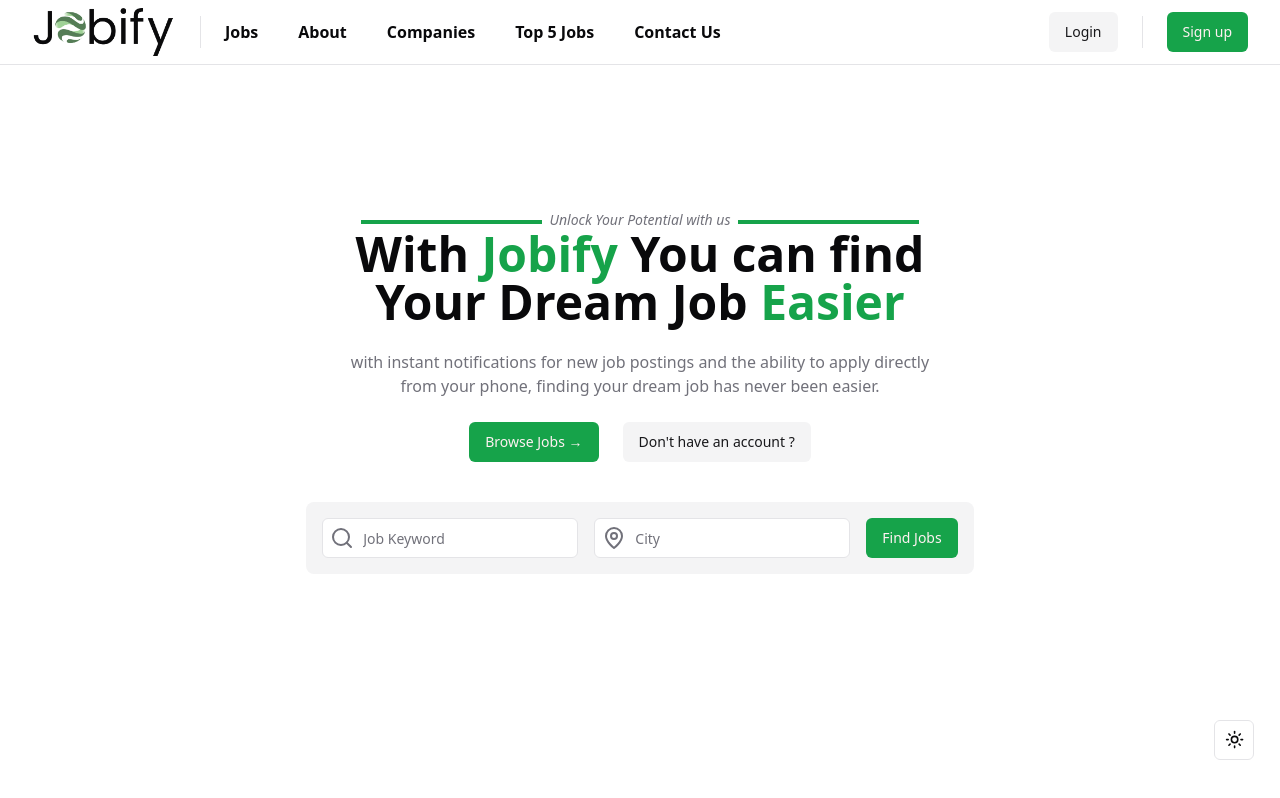
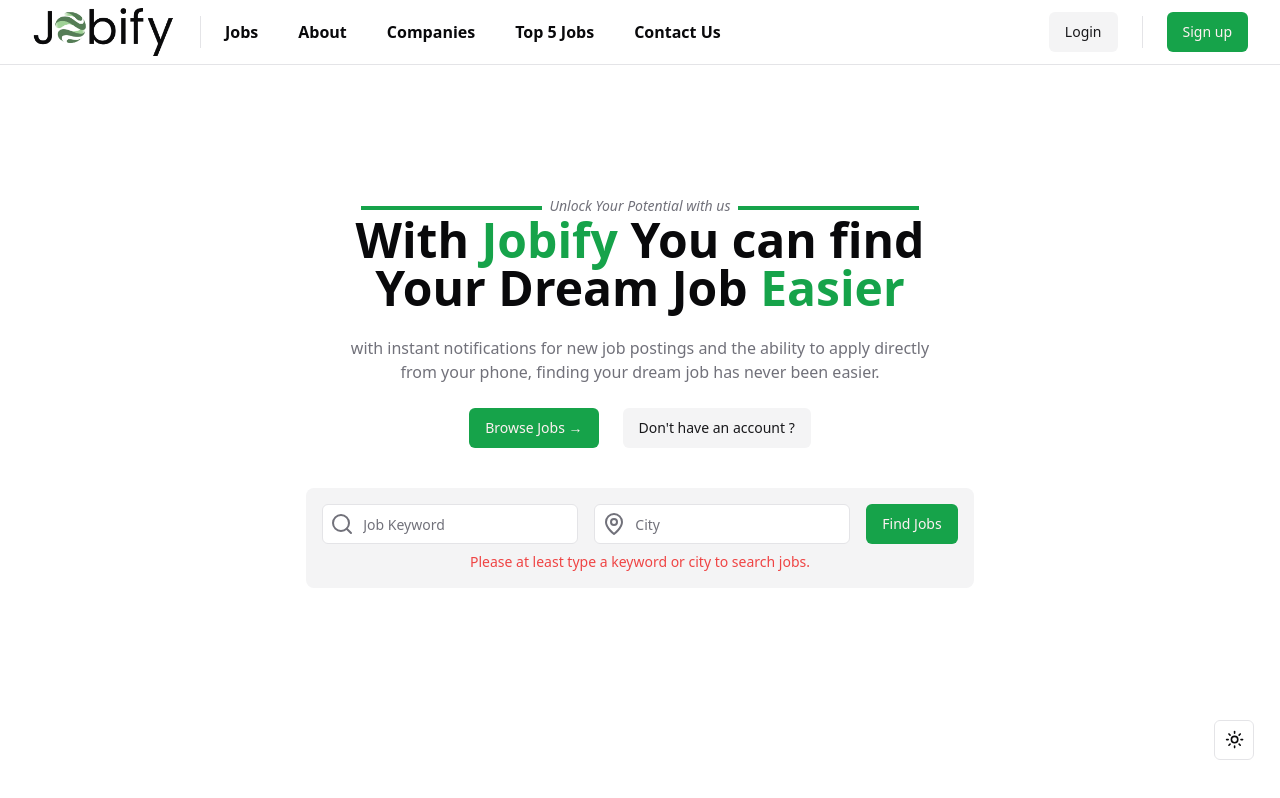
Before and after one commit to hellorapio/jobify-frontend, a React (Vite) app: page / in a window 1280 px wide. Both pictures are taken after a click on the button "Find Jobs". Built offline with nearby package versions, Linux system fonts and the light colour scheme; no server answers.

Commit message:
fix: some styling issues

```diff
--- a/src/components/home/JobSearch.tsx
+++ b/src/components/home/JobSearch.tsx
@@ -3,19 +3,25 @@
 import { Button } from "@/components/ui/button";
 import { useNavigate } from "react-router-dom";
 import { useState } from "react";
+import { set } from "zod";
 
 export default function JobSearch() {
   const [keyword, setKeyword] = useState("");
   const [city, setCity] = useState("");
+  const [error, setError] = useState(false);
   const navigate = useNavigate();
 
   async function handleClick() {
-    if (!keyword && !city) return;
+    if (!keyword || !city) {
+      setError(true);
+      return;
+    }
     navigate(`/jobs?keyword=${keyword}&city=${city}`);
   }
 
   return (
-    <div className="bg-secondary p-4 flex flex-col w-full sm:w-3/4 md:flex-row md:w-fit gap-4 mt-10 rounded-lg">
+    <div className="bg-secondary p-4 flex flex-col w-full sm:w-3/4 md:w-auto gap-2 mt-10 rounded-lg">
+      <div className="bg-secondary flex flex-col w-full md:flex-row gap-4">
         <div className="flex items-center relative">
           <Search className="text-muted-foreground absolute left-2" />
           <Input
@@ -36,5 +42,11 @@
         </div>
         <Button onClick={handleClick}>Find Jobs</Button>
       </div>
+      {error && (
+        <p className="text-destructive text-sm">
+          Please at least type a keyword or city to search jobs.
+        </p>
+      )}
+    </div>
   );
 }
```
Lines whose indentation alone changed are shown as unchanged.
